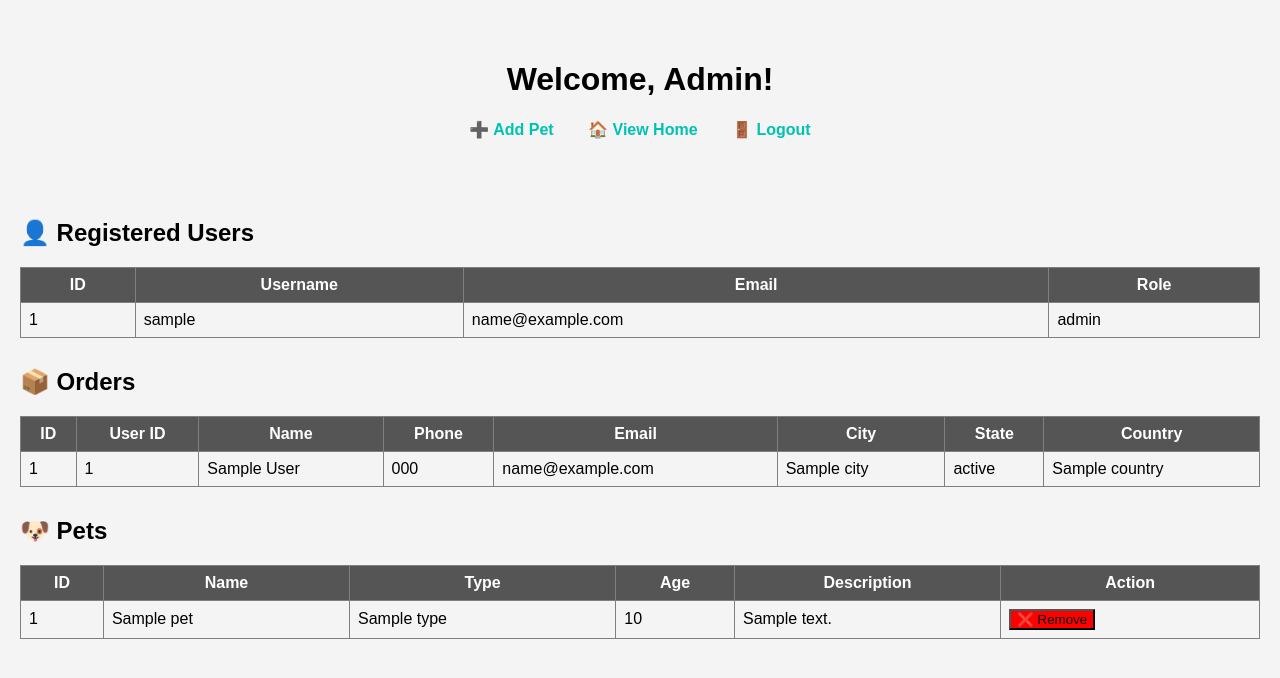
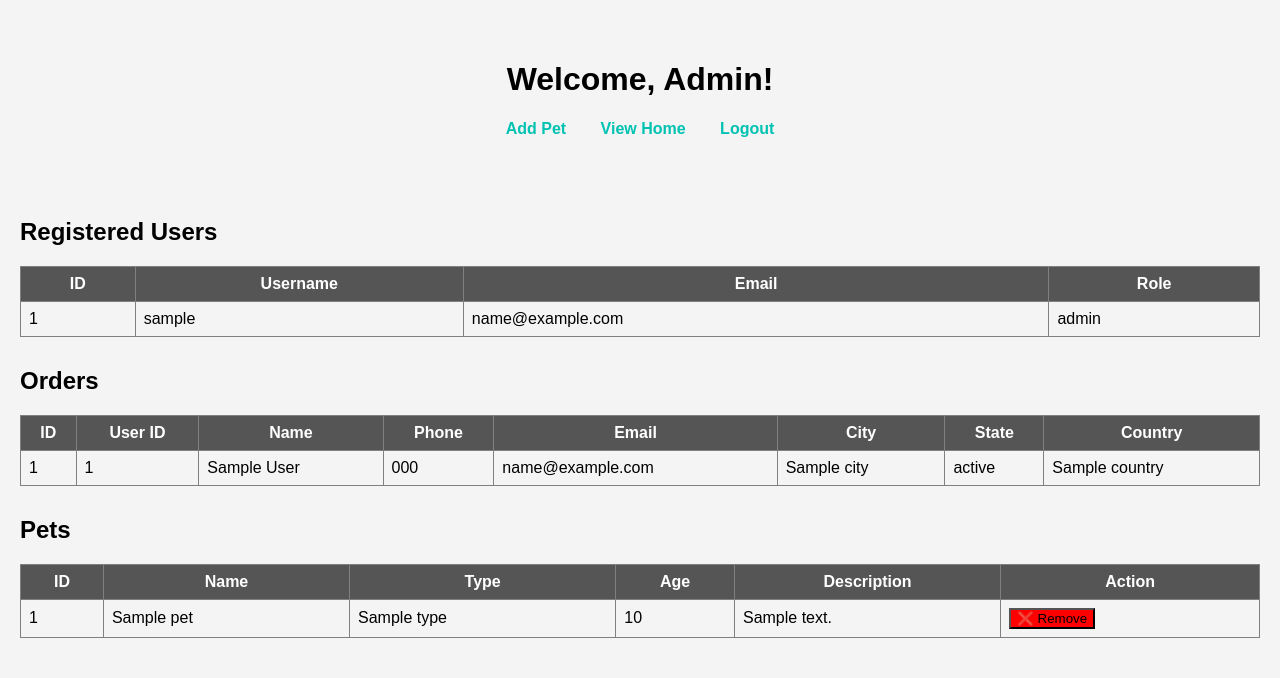
Before and after one commit to Ron0011/The-Tail, a FastAPI app: template templates/admin_dashboard.html in a window 1280 px wide. Shown: the top 678 px of the page. Run offline with FastAPI, Linux system fonts and the light colour scheme; the template is opened without the code that fills it: most values are stand-ins (such as "Sample title", 1, 10 or a date in 2020).

Commit message:
Update admin_dashboard.html
updated..

```diff
--- a/templates/admin_dashboard.html
+++ b/templates/admin_dashboard.html
@@ -9,15 +9,15 @@
   <div class="dashboard">
     <h1>Welcome, Admin!</h1>
     <nav>
-      <a href="/add-pet" class="btn">➕ Add Pet</a>
-      <a href="/" class="btn">🏠 View Home</a>
-      <a href="/logout" class="btn logout">🚪 Logout</a>
+      <a href="/add-pet" class="btn"> Add Pet</a>
+      <a href="/" class="btn"> View Home</a>
+      <a href="/logout" class="btn logout"> Logout</a>
     </nav>
   </div>
 
   <div style="padding:20px;">
 
-    <h2>👤 Registered Users</h2>
+    <h2> Registered Users</h2>
     <table border="1" cellpadding="8" cellspacing="0" style="width:100%; margin-bottom:30px; border-collapse:collapse;">
       <tr style="background:#555; color:white;">
         <th>ID</th>
@@ -35,7 +35,7 @@
       {% endfor %}
     </table>
 
-    <h2>📦 Orders</h2>
+    <h2> Orders</h2>
     <table border="1" cellpadding="8" cellspacing="0" style="width:100%; margin-bottom:30px; border-collapse:collapse;">
       <tr style="background:#555; color:white;">
         <th>ID</th>
@@ -61,7 +61,7 @@
       {% endfor %}
     </table>
 
-    <h2>🐶 Pets</h2>
+    <h2> Pets</h2>
     <table border="1" cellpadding="8" cellspacing="0" style="width:100%; border-collapse:collapse;">
       <tr style="background:#555; color:white;">
         <th>ID</th>
```
